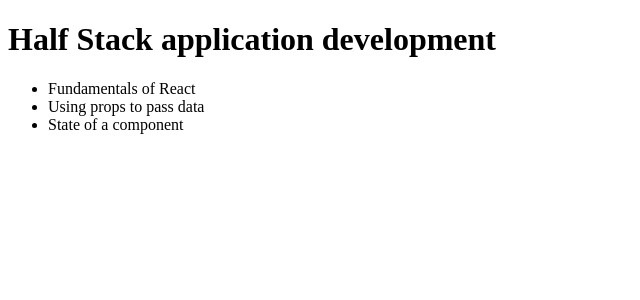
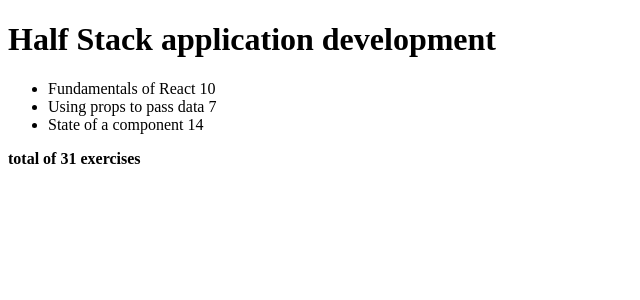
Before and after one commit to OussamaSaoudi/IntroToWebDev, a React (Create React App) app in the folder part2/: page / in a window 1280 px wide. Shown: the top 300 px of the page, without its empty margins (0-640 px from the left). Built offline with nearby package versions, Linux system fonts and the light colour scheme.

Commit message:
Week 2a.2, 2a.3

```diff
--- a/part2/src/App.js
+++ b/part2/src/App.js
@@ -1,15 +1,20 @@
 import React from 'react'
 
 const Part = ({part}) => (
-  <li>{part.name}</li>
+  <li>{part.name} {part.exercises}</li>
 )
-const Content = ({partList}) => (
+const Content = ({partList}) => {
+  return (
+    <div>
       <ul>
         {partList.map(part =>
           <Part part={part} key={part.id}/>
         )}
       </ul>
+      <b>total of {partList.reduce((total,part) => total + part.exercises, 0)} exercises</b>
+    </div>
   )
+}
 const Course = ({course}) => (
   <div>
     <h1>{course.name}</h1>
```
Lines whose indentation alone changed are shown as unchanged.
